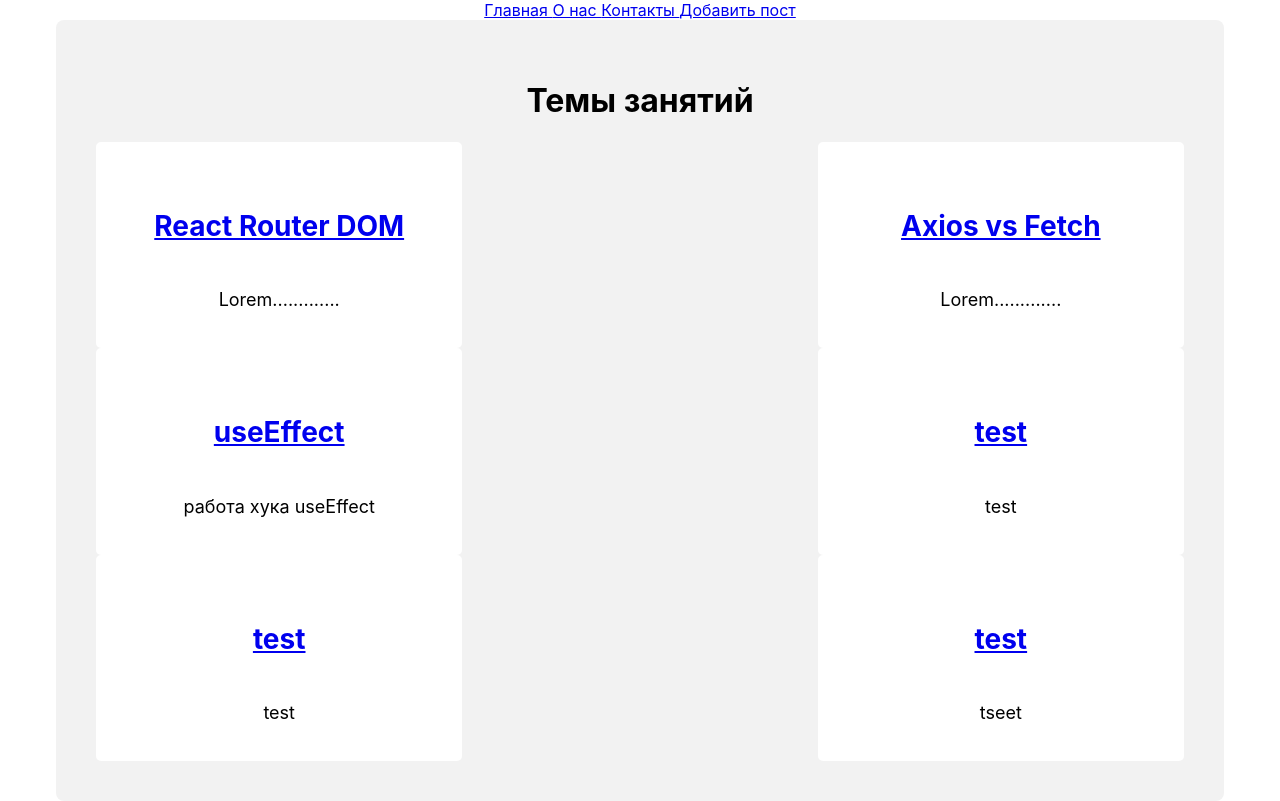
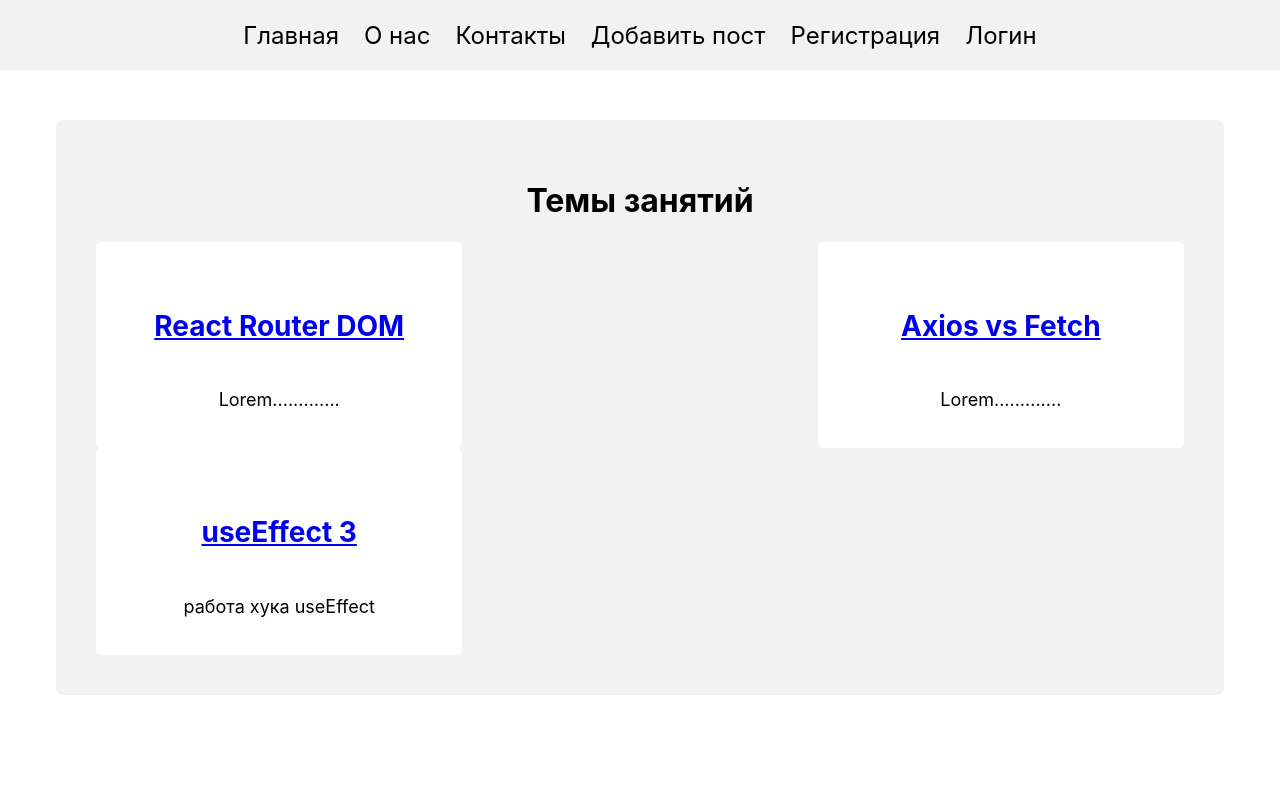
Before and after one commit to ArsenLen/FE-45-46-ReactProject2, a React (Create React App) app: page / in a window 1280 px wide. Built offline with nearby package versions, Linux system fonts and the light colour scheme; data requests are answered from the project's data file.

Commit message:
register, login pages

```diff
--- a/api/db.json
+++ b/api/db.json
@@ -4,37 +4,44 @@
       "id": 1,
       "text": "React Router DOM",
       "descr": "Lorem.............",
-      "tasks": "10"
+      "tasks": "10",
+      "status": "pending"
     },
     {
       "id": 2,
       "text": "Axios vs Fetch",
       "descr": "Lorem.............",
-      "tasks": "8"
+      "tasks": "8",
+      "status": "published"
     },
     {
-      "text": "useEffect",
+      "text": "useEffect 3",
       "descr": "работа хука useEffect",
-      "tasks": "7",
+      "tasks": "11",
+      "id": 3
+    }
+  ],
+  "users": [
+    {
+      "email": "user1@mail.ru",
+      "password": "$2a$10$mnEPgDh5jm7cnpVbiKuQqecSlyBnajVRu87c7/Zw33QSCKQaDhfmW",
+      "name" : "Arsen Iusupov",
+      "id": 1
+    },
+    {
+      "email": "user2@mail.ru",
+      "password": "$2a$10$gcPqowzJi7IBOzoGw6co3e15wSTLoRy6eZjOmOJcUbDf6Cv8jdNnS",
+      "id": 2
+    },
+    {
+      "email": "user3@mail.ru",
+      "password": "$2a$10$SnvEu8aZ1QAbQTILi5b.Q.MzWclVls5id.lO7snSuGcKznlDpA5DK",
       "id": 3
     },
     {
-      "text": "test",
-      "descr": "test",
-      "tasks": "test",
+      "email": "user10@mail.ru",
+      "password": "$2a$10$wcGE20CInWvclAxRsY9HmOI7SQq74AXamrxB6ujiDNfxJRSTCrCNG",
       "id": 4
-    },
-    {
-      "text": "test",
-      "descr": "test",
-      "tasks": "10",
-      "id": 5
-    },
-    {
-      "text": "test",
-      "descr": "tseet",
-      "tasks": "235",
-      "id": 6
     }
   ]
 }
--- a/package.json
+++ b/package.json
@@ -19,7 +19,8 @@
     "start": "react-scripts start",
     "build": "react-scripts build",
     "test": "react-scripts test",
-    "eject": "react-scripts eject"
+    "eject": "react-scripts eject",
+    "server": "cd api && json-server-auth --watch db.json --port 3001"
   },
   "eslintConfig": {
     "extends": [
--- a/src/App.js
+++ b/src/App.js
@@ -7,6 +7,8 @@ import About from './components/About/About';
 import Contacts from './components/Contacts/Contacts';
 import SingleNotePage from './pages/SingleNotePage/SingleNotePage';
 import AddNotePage from './pages/AddNotePage/AddNotePage';
+import RegistrationPage from './pages/RegistrationPage/RegistrationPage';
+import LoginPage from './pages/LoginPage/LoginPage';
 
 function App() {
   return (
@@ -18,6 +20,8 @@ function App() {
         <Route element={<Contacts />} path="/contacts" />
         <Route element={<SingleNotePage />} path="/note/:id" />
         <Route element={<AddNotePage />} path="/addnote" />
+        <Route element={<RegistrationPage />} path="/register" />
+        <Route element={<LoginPage />} path="/login" />
       </Routes>
     </div>
   );
--- a/src/components/Header/Header.jsx
+++ b/src/components/Header/Header.jsx
@@ -1,15 +1,18 @@
 import React from 'react';
 import { Link } from 'react-router-dom';
+import s from './header.module.css'
 
 
 const Header = () => {
     return (
-        <header>
-            <nav>
+        <header className={s.header}>
+            <nav className={s.nav}>
                 <Link to="/"> Главная </Link>
                 <Link to="/about"> О нас </Link>
                 <Link to="/contacts"> Контакты </Link>
                 <Link to="/addnote"> Добавить пост </Link>
+                <Link to="/register"> Регистрация </Link>
+                <Link to="/login"> Логин </Link>
             </nav>
         </header>
     );
--- /dev/null
+++ b/src/components/Header/header.module.css
@@ -0,0 +1,17 @@
+.header {
+    height: 70px;
+    background-color: #f2f2f2;
+    margin-bottom: 50px;
+}
+.nav {
+    height: 100%;
+    display: flex;
+    justify-content: center;
+    align-items: center;
+    gap: 25px;
+}
+.nav a {
+    font-size: 24px;
+    color: black;
+    text-decoration: none;
+}
--- a/src/components/Notes/Notes.jsx
+++ b/src/components/Notes/Notes.jsx
@@ -1,21 +1,20 @@
 import React, { useEffect, useState } from 'react';
-import axios from 'axios'
 import Note from '../Note/Note';
 import s from './notes.module.css'
-
-const fetchNotes = () => {
-    return axios.get('http://localhost:3001/notes')
-}
+import noteService from '../../services/notes'
 
 const Notes = () => {
     const [notes, setNotes] = useState([])
 
     useEffect(() => {
-        fetchNotes()
+        noteService
+            .getAll()
             .then(res => {
                 setNotes(res.data)
+                // UI логика
             })
             .catch(err => {
+                // toast(err)
                 console.log(err)
             })
     }, [])
--- /dev/null
+++ b/src/pages/LoginPage/LoginPage.jsx
@@ -0,0 +1,67 @@
+import axios from 'axios';
+import React, {useState} from 'react';
+import { ToastContainer, toast } from 'react-toastify';
+import 'react-toastify/dist/ReactToastify.css';
+
+const login = (user) => {
+    return axios.post('http://localhost:3001/login', user)
+}
+
+const LoginPage = () => {
+    const [email, setEmail] = useState('')
+    const [password, setPassword] = useState('')
+    const [name, setName] = useState('')
+
+    const handleLogin = (e) => {
+        e.preventDefault()
+        const currentUser = {
+            email,
+            password
+        }
+        login(currentUser)
+            .then(res => {
+                console.log(res)
+                setName(res.data.user.name)
+                setEmail('')
+                setPassword('')
+                toast("успешно вошли")
+            })
+            .catch(err => {
+                console.log(err)
+                toast("неправильный логин или пароль")
+            })
+    }
+
+    return (
+        <>
+        <h1>{name}</h1>
+        {/* {!name && form} */}
+        <form onSubmit={handleLogin}>
+            <div>
+                <label htmlFor="email">Email</label>
+                <input
+                    type="email"
+                    name='email'
+                    placeholder='Введите email'
+                    value={email}
+                    onChange={e => setEmail(e.target.value)}
+                />
+            </div>
+            <div>
+                <label htmlFor="pass">Пароль</label>
+                <input
+                    type="password"
+                    name='pass'
+                    placeholder='Ваш пароль'
+                    value={password}
+                    onChange={e => setPassword(e.target.value)}
+                />
+            </div>
+            <input type="submit" value="Зарегистрироваться"/>
+            <ToastContainer autoClose={500} theme="light" hideProgressBar={true} />
+        </form>
+        </>
+    );
+};
+
+export default LoginPage;
--- /dev/null
+++ b/src/pages/RegistrationPage/RegistrationPage.jsx
@@ -0,0 +1,63 @@
+import React, { useState } from 'react';
+import axios from 'axios';
+import { ToastContainer, toast } from 'react-toastify';
+import 'react-toastify/dist/ReactToastify.css';
+
+const register = (user) => {
+    return axios.post('http://localhost:3001/register', user)
+}
+
+const RegistrationPage = () => {
+    const [email, setEmail] = useState('')
+    const [password, setPassword] = useState('')
+
+    const handleRegister = (e) => {
+        e.preventDefault()
+        const newUser = {
+            email,
+            password
+        }
+        register(newUser)
+            .then(res => {
+                console.log(res)
+                toast('Пользователь успешно зарегистрирован')
+                setEmail('')
+                setPassword('')
+            })
+            .catch(err => {
+                console.log(err.response.data) // текст ошибки
+                toast(err.response.data)
+            })
+    }
+
+    return (
+        <form onSubmit={handleRegister}>
+            <div>
+                <label htmlFor="email">Email</label>
+                <input
+                    type="email"
+                    name='email'
+                    placeholder='Введите email'
+                    value={email}
+                    onChange={e => setEmail(e.target.value)}
+                />
+            </div>
+            <div>
+                <label htmlFor="pass">Пароль</label>
+                <input
+                    type="password"
+                    name='pass'
+                    placeholder='Ваш пароль'
+                    value={password}
+                    onChange={e => setPassword(e.target.value)}
+                    minLength="8"
+                    pattern="(?=.*\d)(?=.*[a-z])(?=.*[A-Z]).{8,}"
+                />
+            </div>
+            <input type="submit" value="Зарегистрироваться"/>
+            <ToastContainer autoClose={500} theme="light" hideProgressBar={true} />
+        </form>
+    );
+};
+
+export default RegistrationPage;
--- a/src/pages/SingleNotePage/SingleNotePage.jsx
+++ b/src/pages/SingleNotePage/SingleNotePage.jsx
@@ -6,26 +6,108 @@ const fetchNote = (id) => {
     return axios.get(`http://localhost:3001/notes/${id}`)
 }
 
+const deleteNote = (id) => {
+    return axios.delete(`http://localhost:3001/notes/${id}`)
+}
+
+const changeNote = (id, data) => {
+    return axios.put(`http://localhost:3001/notes/${id}`, data)
+}
+
 const SingleNotePage = () => {
-    const { id } = useParams()
+    const { id } = useParams() // параметры url адреса
     const [note, setNote] = useState({})
+    const [editMode, setEditMode] = useState(false)
+    const [text, setText] = useState('')
+    const [descr, setDescr] = useState('')
+    const [tasks, setTasks] = useState('')
 
     useEffect(() => {
         fetchNote(id)
-            .then(res => setNote(res.data))
+            .then(res => {
+                setNote(res.data)
+            })
             .catch(err => console.log(err))
     }, [])
 
+    const handleDelete = () => {
+        deleteNote(id)
+            .then(() => {
+                window.location.replace('/') // редирект на главную страницу
+            })
+            .catch(err => console.log(err))
+    }
+
+    const handleEdit = () => {
+        // какие-то операции UI
+        // меняем на режим редактирования
+        setEditMode(true)
+        // задаем в инпуты значения, которые нужно поменять
+        setText(note.text)
+        setDescr(note.descr)
+        setTasks(note.tasks)
+    }
+
+    const handleSubmit = (e) => {
+        e.preventDefault()
+        const editedNote = {
+            text,
+            descr,
+            tasks
+        }
+        changeNote(id, editedNote)
+            .then(res => {
+                setNote(res.data)
+                setEditMode(false)
+            })
+    }
+
     return (
-        <div>
-            <h1> { note.text }</h1>
-            <p> <b>Описание:</b> { note.descr } </p>
-            <p> <b>Количество задач:</b> { note.tasks } </p>
-        </div>
+        <>
+            { editMode ? (
+                <form onSubmit={handleSubmit}>
+                    <input
+                        type="text"
+                        placeholder="Название"
+                        value={text}
+                        onChange={e => setText(e.target.value)}
+                    />
+                    <input
+                        type="text"
+                        placeholder="Описание"
+                        value={descr}
+                        onChange={e => setDescr(e.target.value)}
+                    />
+                    <input
+                        type="text"
+                        placeholder="Количество задач"
+                        value={tasks}
+                        onChange={e => setTasks(e.target.value)}
+                    />
+                    <input type="submit" value="Сохранить пост" />
+                </form>
+            ) : (
+                <div>
+                    <h1> { note.text }</h1>
+                    <p> <b>Описание:</b> { note.descr } </p>
+                    <p> <b>Количество задач:</b> { note.tasks } </p>
+                    <div>
+                        <button onClick={handleDelete}>Удалить</button>
+                        <button onClick={handleEdit}>Редактировать</button>
+                    </div>
+                </div>
+            ) }
+
+        </>
+
     );
 };
 
 export default SingleNotePage;
+
+// <> </> - реакт фрагмент нужен для того, чтобы не создавать доп.узел и задать родителя
+// <React.Fragment></React.Fragment>
+// <div></div>
 
 // 1. прочитать id из адресной строки.
 // 2. отправить get запрос на получение данных уникального поста по id
@@ -34,3 +116,13 @@ export default SingleNotePage;
 // let {userId} = useParams(); useParams() = { userId : 3 }
 // useParams() = { id: 2, userId: 10 }
 // {userId, id} = useParams()
+
+
+// ДЗ. Перенести все axios запросы в модуль notes.js и в компонентах вызывать
+// импортированные из модуля функции.
+//
+
+// В проекте blog добавить функции удаления и редактирования поста.
+
+// https://github.com/ArsenLen/FE-35-36-ReactBlog
+// https://github.com/ArsenLen/FE-45-46-ReactProject2
--- /dev/null
+++ b/src/services/notes.js
@@ -0,0 +1,33 @@
+import axios from 'axios';
+
+const URL = 'http://localhost:3002/notes'
+// этот модуль отвечает за слой отправки запроса
+// получение всех notes
+const getAll = () => {
+    const request = axios.get(URL)
+    return request
+        .then(res => res)
+        .catch(err => {
+            // err в логи
+            console.log(err)
+        })
+}
+// получение одного note
+const getSingle = (id) => {
+    return axios.get(`${URL}/${id}`)
+}
+// добавление, создание note
+const add = (data) => {
+    return axios.post(URL, data)
+}
+// удаление note
+const deleteSingle = (id) => {
+    return axios.delete(`${URL}/${id}`)
+}
+
+export default {
+    getAll: getAll,
+    getSingle: getSingle,
+    add: add,
+    deleteSingle: deleteSingle
+}
```
Also changed, not shown: schemes/LoginScheme.png (added), schemes/RegisterScheme.png (added).
